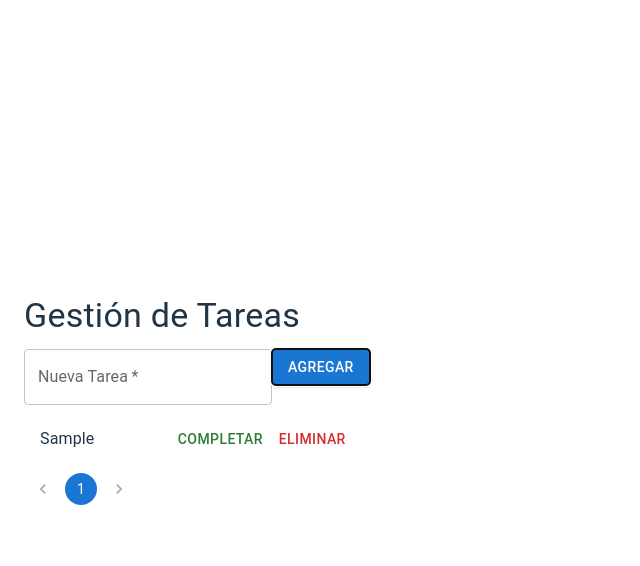
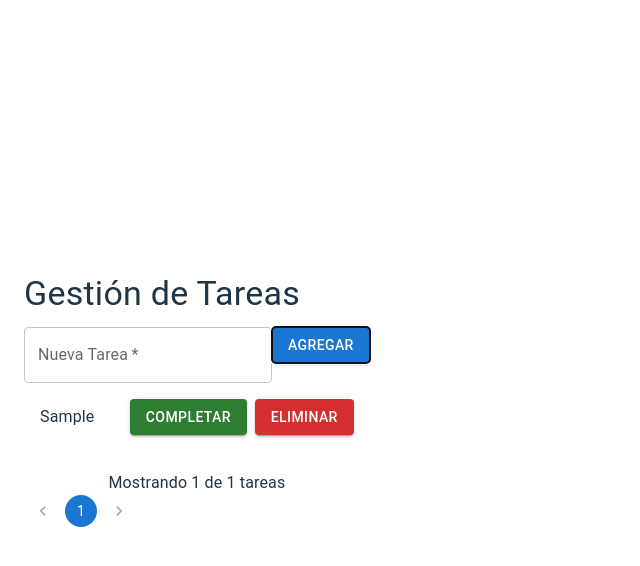
Before and after one commit to amachin86/react-vite-test, a React (Vite) app in the folder gestion-tareas/: page / in a window 1280 px wide. Both pictures are taken after typing "Sample" into the empty fields and a click on the button "AGREGAR". Shown: the top 566 px of the page, without its empty margins (0-640 px from the left). Built offline with nearby package versions, Linux system fonts and the light colour scheme; no server answers.

Commit message:
fix taskItem component

```diff
--- a/gestion-tareas/src/App.jsx
+++ b/gestion-tareas/src/App.jsx
@@ -39,8 +39,14 @@ const App = () => {
         setTasks([...tasks, newTask]);
     };
 
+    /*const completeTask = (id) => {
+        setTasks(tasks.map(task => (task.id === id ? { ...task, completed: !task.completed } : task)));
+    };*/
+
     const completeTask = (id) => {
-        setTasks(tasks.map(task => (task.id === id ? { ...task, completed: !task.completed } : task)));
+        setTasks(tasks.map(task =>
+            task.id === id ? { ...task, completed: !task.completed } : task
+        ));
     };
 
     const deleteTask = (id) => {
@@ -61,6 +67,9 @@ const App = () => {
             </Typography>
             <AddTaskForm addTask={addTask} />
             <TaskList tasks={currentTasks} completeTask={completeTask} deleteTask={deleteTask} />
+            <Typography variant="body1" style={{ marginTop: '20px', textAlign: 'center' }}>
+            Mostrando {currentTasks.length} de {tasks.length} tareas
+            </Typography>
             <Pagination
                 tasksPerPage={tasksPerPage}
                 totalTasks={tasks.length}
--- a/gestion-tareas/src/components/TaskItem.jsx
+++ b/gestion-tareas/src/components/TaskItem.jsx
@@ -1,3 +1,4 @@
+// src/components/TaskItem.jsx
 import React from 'react';
 import { ListItem, ListItemText, Button } from '@mui/material';
 
@@ -8,10 +9,19 @@ const TaskItem = ({ task, completeTask, deleteTask }) => {
                 primary={task.title}
                 style={{ textDecoration: task.completed ? 'line-through' : 'none' }}
             />
-            <Button onClick={() => completeTask(task.id)} color="success">
+            <Button
+                onClick={() => completeTask(task.id)}
+                color="success"
+                variant="contained"
+                style={{ marginRight: '8px' }} // Espaciado entre botones
+            >
                 {task.completed ? 'Revertir' : 'Completar'}
             </Button>
-            <Button onClick={() => deleteTask(task.id)} color="error">
+            <Button
+                onClick={() => deleteTask(task.id)}
+                color="error"
+                variant="contained"
+            >
                 Eliminar
             </Button>
         </ListItem>
```
